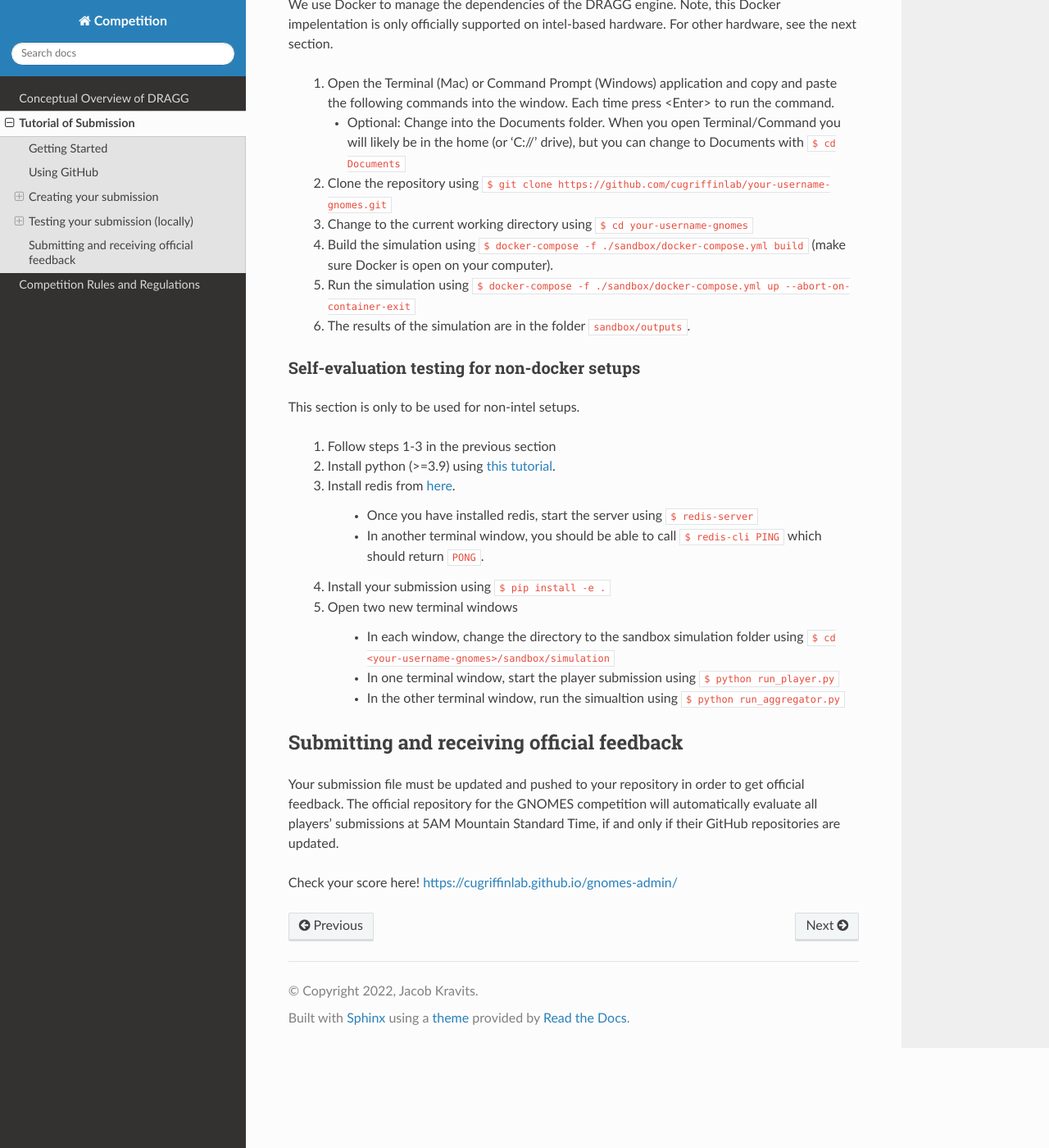
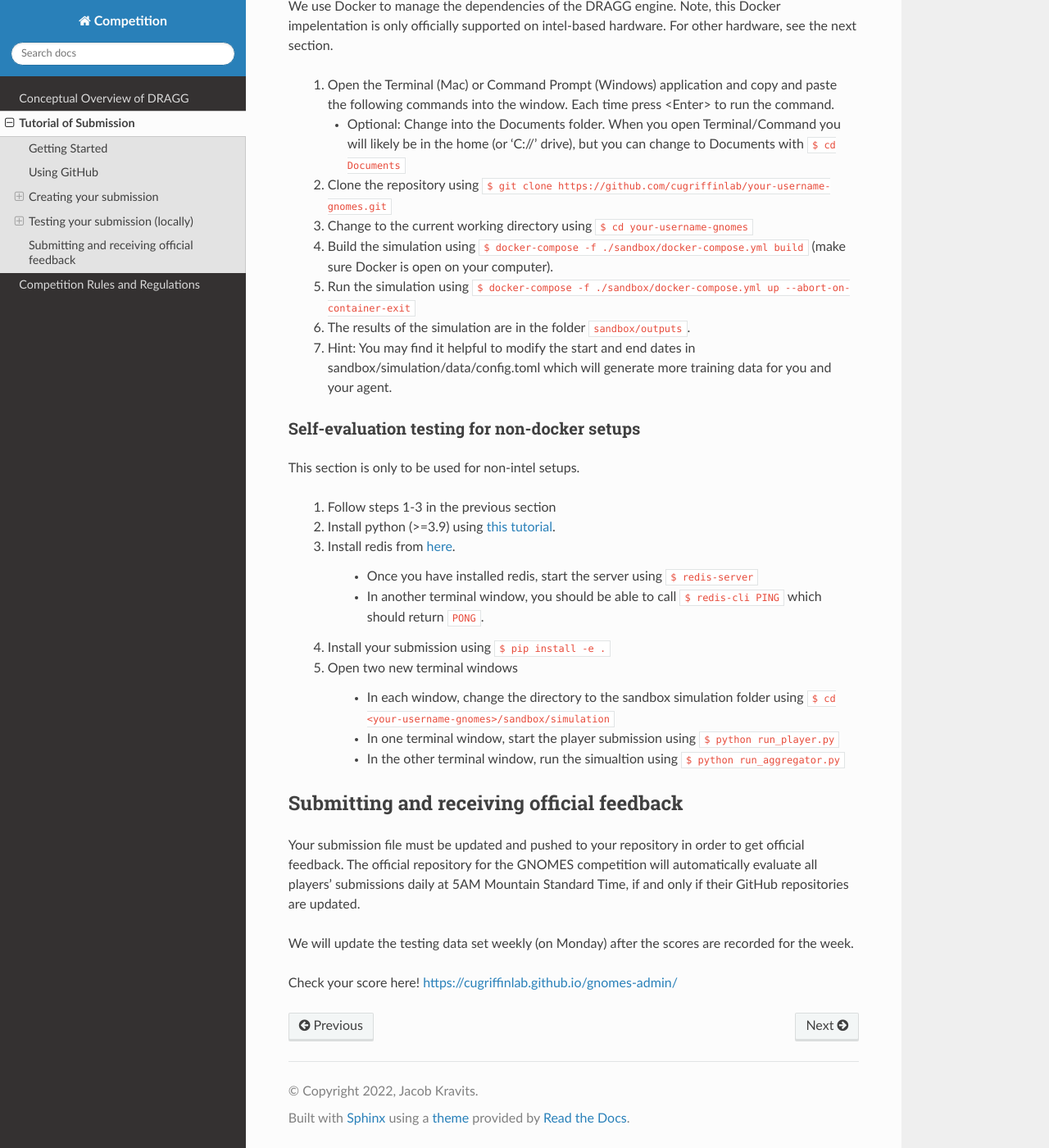
Before and after one commit to CUgriffinlab/gnomes-submission, a Sphinx documentation site: the page built from docs/source/tutorial.rst, in a window 1280 px wide and 1400 px high, scrolled down 3838 px. Shown: the whole window at 82% size. Built offline with Sphinx 7.4.7 and the Read the Docs theme 2.0.0, drawn with Linux system fonts in a browser that asks for light colours; some of the changed text lies outside the part shown.

Commit message:
Update tutorial.rst
format code snippets and add hint re: dates for training data

```diff
--- a/docs/source/tutorial.rst
+++ b/docs/source/tutorial.rst
@@ -41,7 +41,7 @@ Where you replace "FIRSTNAME LASTNAME" "YOURNAME" with your desired name/email.
 	* Copy this token! If you forget it you might need to redo the following steps.
 	* Set the remote to be a new URL that has read/write permissions to your Github account.
 	* In your terminal, from the directory named YOUR-USERNAME-gnomes, use the following command, replacing the YOUR-USERNAME and PERSONAL-ACCESS-TOKEN fields:
-`` $ git remote set-url origin https://YOUR-USERNAME:PERSONAL-ACCESS-TOKEN@github.com/cugriffinlab/YOUR-USERNAME-gnomes.git``
+``$ git remote set-url origin https://YOUR-USERNAME:PERSONAL-ACCESS-TOKEN@github.com/cugriffinlab/YOUR-USERNAME-gnomes.git``
 
 
 #. Edit the submission file as described below and then commit/push them to your GitHub repository:
@@ -126,7 +126,8 @@ We use Docker to manage the dependencies of the DRAGG engine. Note, this Docker
 	#.	Change to the current working directory using ``$ cd your-username-gnomes``
 	#.	Build the simulation using ``$ docker-compose -f ./sandbox/docker-compose.yml build`` (make sure Docker is open on your computer).
 	#.	Run the simulation using ``$ docker-compose -f ./sandbox/docker-compose.yml up --abort-on-container-exit``
-	#.  The results of the simulation are in the folder ``sandbox/outputs``.
+	#.  	The results of the simulation are in the folder ``sandbox/outputs``.
+	#. 	Hint: You may find it helpful to modify the start and end dates in sandbox/simulation/data/config.toml which will generate more training data for you and your agent.
 
 Self-evaluation testing for non-docker setups
 ^^^^^^^^^^^^^^^^^^^^^^^^^^^^^^^^^^^^^^^^^^^^^
@@ -154,10 +155,11 @@ This section is only to be used for non-intel setups.
 		* In the other terminal window, run the simualtion using ``$ python run_aggregator.py``
 
 ..
-	[TODO Ash to write more about results, when decided]
 
 Submitting and receiving official feedback
 -----------------------------------------------------------
-Your submission file must be updated and pushed to your repository in order to get official feedback. The official repository for the GNOMES competition will automatically evaluate all players’ submissions at 5AM Mountain Standard Time, if and only if their GitHub repositories are updated.
+Your submission file must be updated and pushed to your repository in order to get official feedback. The official repository for the GNOMES competition will automatically evaluate all players’ submissions daily at 5AM Mountain Standard Time, if and only if their GitHub repositories are updated.
+
+We will update the testing data set weekly (on Monday) after the scores are recorded for the week.
 
 Check your score here! https://cugriffinlab.github.io/gnomes-admin/
```
